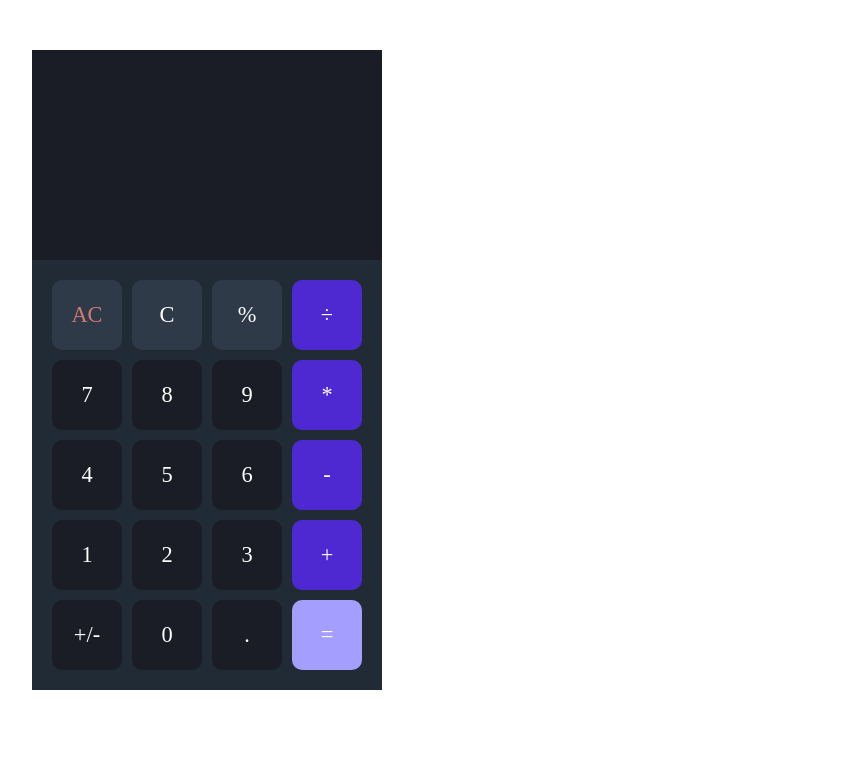
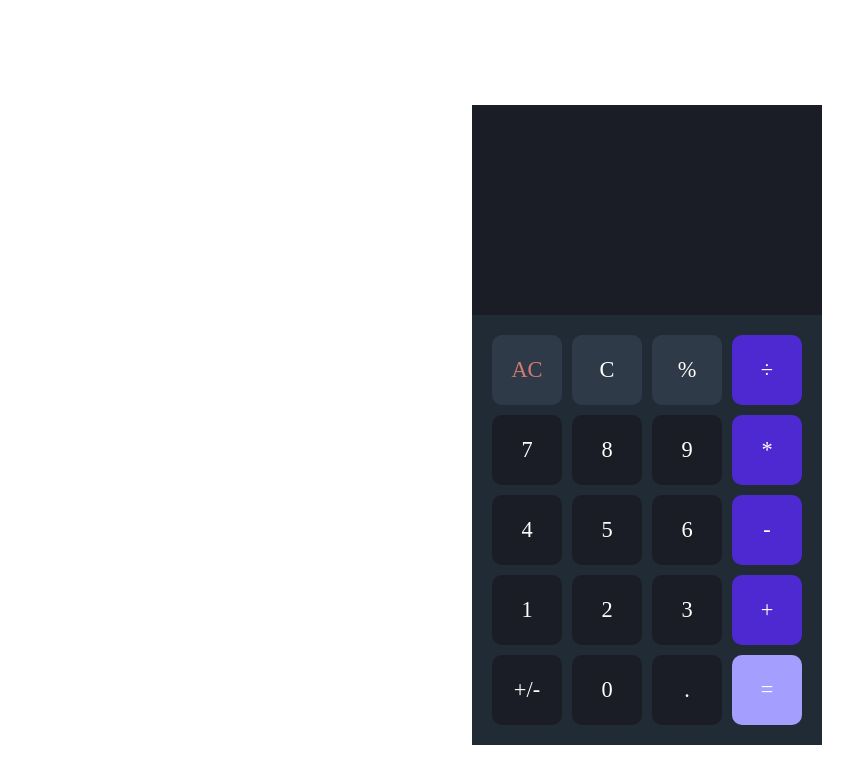
Before and after one commit to Loveriik/Calculator-app, a plain HTML site: page index.html in a window 1280 px wide. Shown: the whole page, without its empty margins (18-871 px from the left). Drawn offline with Linux system fonts and the light colour scheme.

Commit message:
update2023

```diff
--- a/style.css
+++ b/style.css
@@ -1,6 +1,10 @@
 body {
     box-sizing: border-box;
     margin:0;
+    display: grid;
+    width:100%;
+    height: 100vh;
+    place-items: center;
 }
 #body {
     max-width: 350px;
```
